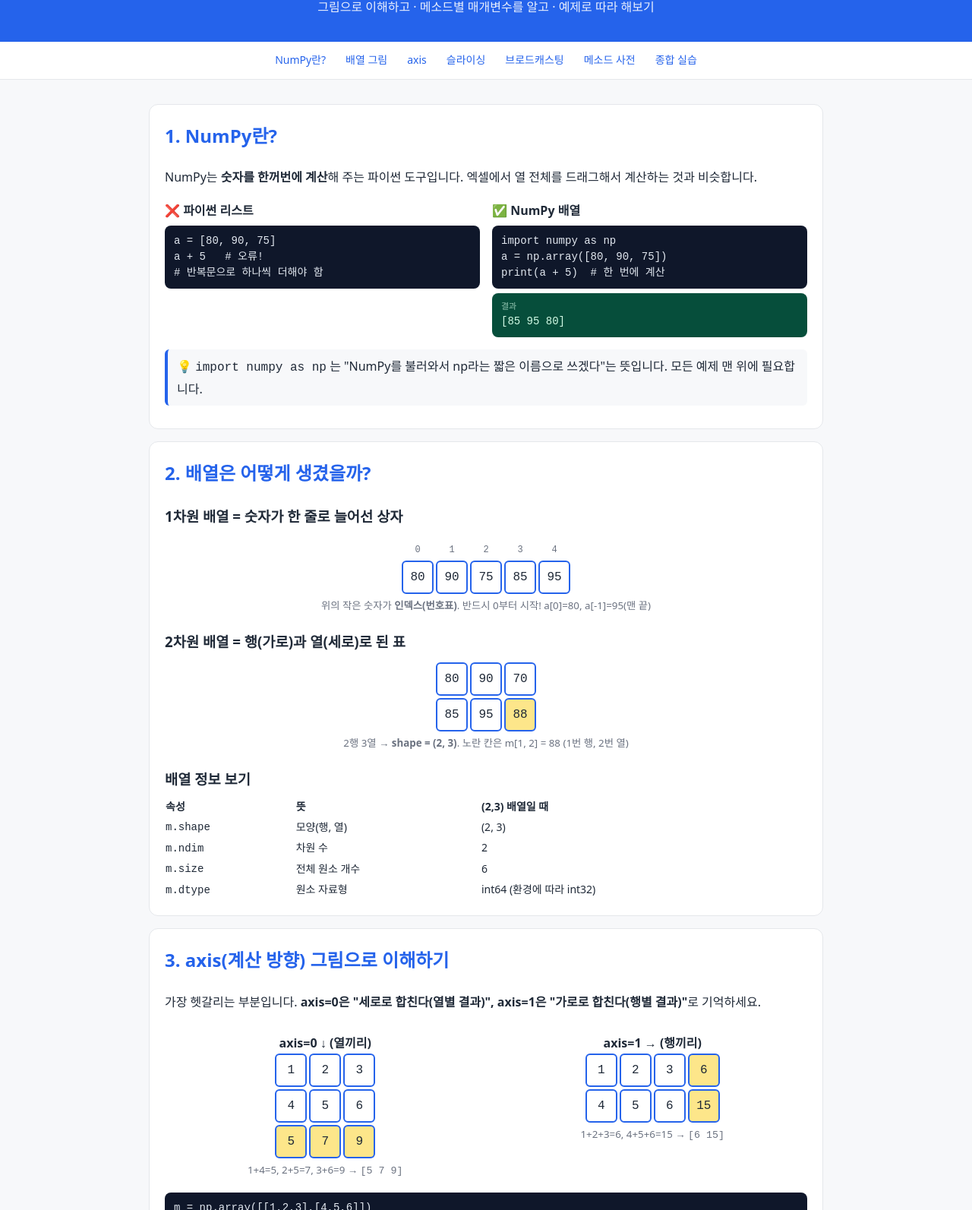
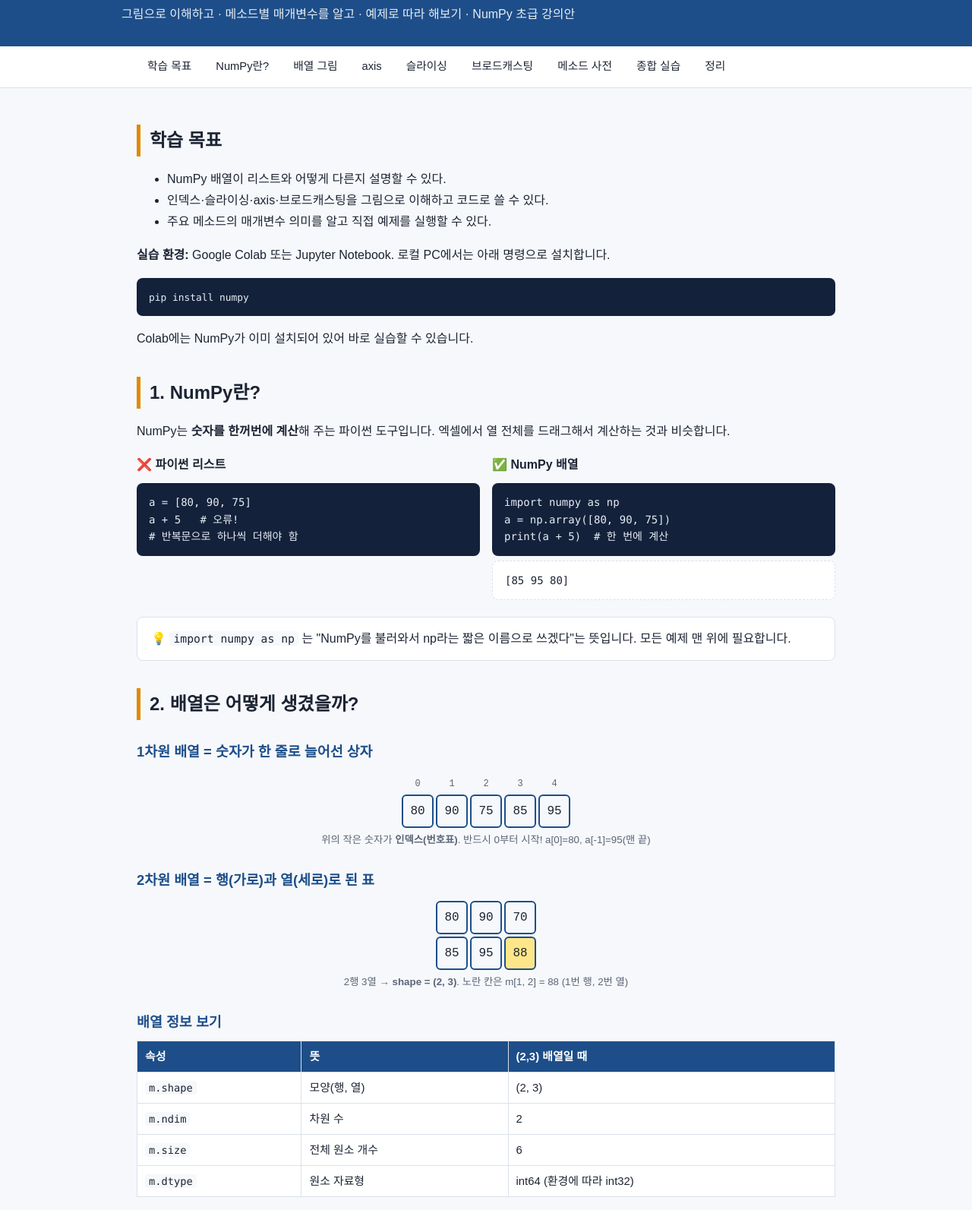
Before and after one commit to aiyit/aiyit.github.io, a plain HTML site: page python/pyHtml/numpy_basics.html in a window 1280 px wide. Shown: the part 99-1692 px from the top of the page at 76% size. Drawn offline with Linux system fonts and the light colour scheme.

Commit message:
numpy_basics.html: numpy_visualization.html과 같은 강의안 형식(학습 목표·표·학생 질문·정리)으로 수정

```diff
--- a/python/pyHtml/numpy_basics.html
+++ b/python/pyHtml/numpy_basics.html
@@ -2,27 +2,51 @@
 <html lang="ko"><head><meta charset="UTF-8"><meta name="viewport" content="width=device-width,initial-scale=1">
 <title>NumPy 쉽게 배우기</title>
 <style>
-:root{--bg:#f7f8fa;--c:#fff;--t:#1f2937;--m:#6b7280;--p:#2563eb;--b:#e5e7eb;--h:#fde68a;--k:#0f172a;--kt:#e2e8f0}
-@media(prefers-color-scheme:dark){:root{--bg:#0f172a;--c:#1e293b;--t:#e5e7eb;--m:#94a3b8;--p:#60a5fa;--b:#334155;--h:#854d0e;--k:#020617}}
-*{box-sizing:border-box}body{margin:0;font:16px/1.75 "Malgun Gothic",system-ui,sans-serif;background:var(--bg);color:var(--t)}
-header{background:var(--p);color:#fff;padding:32px 20px;text-align:center}header h1{margin:0 0 6px}header p{margin:0;opacity:.9}
-nav{position:sticky;top:0;background:var(--c);border-bottom:1px solid var(--b);padding:8px;display:flex;gap:6px;flex-wrap:wrap;justify-content:center;z-index:5}
-nav a{color:var(--p);text-decoration:none;padding:4px 10px;border-radius:14px;font-size:14px}nav a:hover{background:var(--b)}
-main{max-width:920px;margin:auto;padding:16px}section{background:var(--c);border:1px solid var(--b);border-radius:12px;padding:20px;margin:16px 0}
-h2{margin-top:0;color:var(--p)}h3{margin:20px 0 6px}.note{background:var(--bg);border-left:4px solid var(--p);padding:8px 12px;border-radius:6px;margin:10px 0}
-.row{display:flex;gap:16px;flex-wrap:wrap;align-items:flex-start}.fig{text-align:center;margin:10px 0}.fig small{display:block;color:var(--m);margin-top:4px}
-.g{display:inline-grid;gap:3px}.g div{min-width:42px;padding:6px 8px;border:2px solid var(--p);border-radius:6px;text-align:center;font-family:monospace}
-.g .i{border:none;color:var(--m);font-size:12px;padding:0}.g .h{background:var(--h)}.g .r{border-color:#ef4444}
-.ax{display:inline-block;position:relative;padding:0 0 26px 0}.ax b{position:absolute;color:#ef4444;font-size:13px}
-.card{border:1px solid var(--b);border-radius:10px;padding:12px 14px;margin:12px 0}.card h4{margin:0 0 4px;font-family:monospace;color:var(--p);font-size:16px}
-.card ul{margin:4px 0 8px;padding-left:20px;font-size:14px}.card code.k{background:var(--bg);padding:1px 5px;border-radius:4px}
-pre{background:var(--k);color:var(--kt);padding:10px 12px;border-radius:8px;overflow-x:auto;margin:6px 0;font-size:14px;line-height:1.5;position:relative}
-pre.o{background:#064e3b;color:#d1fae5}pre.o::before{content:"결과";display:block;font-size:11px;opacity:.7}
-footer{text-align:center;color:var(--m);padding:20px;font-size:13px}
+:root{--bg:#f6f8fb;--card:#fff;--ink:#1c2433;--sub:#5b6577;--line:#dbe1ea;--main:#1d4e89;--acc:#e08a00;--code:#14213a;--codefg:#e6edf7;--ok:#e8f3ea;--hl:#fde68a}
+@media(prefers-color-scheme:dark){:root{--bg:#10151f;--card:#18202e;--ink:#e6ebf3;--sub:#9aa6ba;--line:#2a3447;--main:#6fa8ee;--acc:#f0a830;--code:#0b101a;--codefg:#e6edf7;--ok:#1b2d22;--hl:#854d0e}}
+*{box-sizing:border-box}
+body{margin:0;background:var(--bg);color:var(--ink);font:16px/1.75 "Noto Sans KR","Malgun Gothic",sans-serif}
+header{background:var(--main);color:#fff;padding:40px 20px 28px}
+header div,main,nav div{max-width:960px;margin:0 auto}
+header h1{margin:0 0 8px;font-size:2rem;letter-spacing:-.02em}
+header p{margin:0;opacity:.9}
+nav{position:sticky;top:0;z-index:5;background:var(--card);border-bottom:1px solid var(--line)}
+nav div{display:flex;gap:4px;overflow-x:auto;padding:8px 20px}
+nav a{white-space:nowrap;padding:6px 14px;border-radius:6px;color:var(--ink);text-decoration:none;font-size:.92rem}
+nav a:hover,nav a:focus-visible{background:var(--bg);outline:2px solid var(--main)}
+main{padding:12px 20px 60px}
+section{margin-top:36px;scroll-margin-top:60px}
+h2{font-size:1.5rem;margin:0 0 6px;padding-left:12px;border-left:5px solid var(--acc)}
+h3{font-size:1.15rem;margin:26px 0 8px;color:var(--main)}
+.goal{background:var(--ok);padding:10px 14px;border-radius:6px;margin:10px 0}
+.box,.note{background:var(--card);border:1px solid var(--line);border-radius:8px;padding:14px 18px;margin:12px 0}
+pre{background:var(--code);color:var(--codefg);padding:14px 16px;border-radius:8px;overflow-x:auto;font:14px/1.6 Consolas,"D2Coding",monospace;margin:10px 0}
+pre.out{background:var(--card);color:var(--ink);border:1px dashed var(--line);margin-top:-4px}
+code{background:var(--bg);padding:1px 5px;border-radius:4px;font-family:Consolas,monospace;font-size:.92em}
+pre code{background:none;padding:0}
+.wrap{overflow-x:auto}
+table{border-collapse:collapse;width:100%;background:var(--card);font-size:.93rem}
+th,td{border:1px solid var(--line);padding:7px 10px;text-align:left;vertical-align:top}
+th{background:var(--main);color:#fff;white-space:nowrap}
+td pre{margin:0;padding:8px 10px;font-size:13px}
+.q{border-left:4px solid var(--acc);padding:4px 14px;margin:10px 0;background:var(--card)}
+.grid{display:grid;grid-template-columns:repeat(auto-fit,minmax(260px,1fr));gap:12px}
+.row{display:flex;gap:16px;flex-wrap:wrap;align-items:flex-start}.fig{text-align:center;margin:10px 0}.fig small{display:block;color:var(--sub);margin-top:4px}
+.g{display:inline-grid;gap:3px}.g div{min-width:42px;padding:6px 8px;border:2px solid var(--main);border-radius:6px;text-align:center;font-family:monospace}
+.g .i{border:none;color:var(--sub);font-size:12px;padding:0}.g .h{background:var(--hl)}
+@media print{nav{display:none}}
 </style></head><body>
-<header><h1>NumPy 쉽게 배우기</h1><p>그림으로 이해하고 · 메소드별 매개변수를 알고 · 예제로 따라 해보기</p></header>
-<nav><a href="#s1">NumPy란?</a><a href="#s2">배열 그림</a><a href="#s3">axis</a><a href="#s4">슬라이싱</a><a href="#s5">브로드캐스팅</a><a href="#s6">메소드 사전</a><a href="#s7">종합 실습</a></nav>
+<header><div><h1>NumPy 쉽게 배우기</h1><p>그림으로 이해하고 · 메소드별 매개변수를 알고 · 예제로 따라 해보기 · NumPy 초급 강의안</p></div></header>
+<nav><div><a href="#goal">학습 목표</a><a href="#s1">NumPy란?</a><a href="#s2">배열 그림</a><a href="#s3">axis</a><a href="#s4">슬라이싱</a><a href="#s5">브로드캐스팅</a><a href="#s6">메소드 사전</a><a href="#s7">종합 실습</a><a href="#wrap">정리</a></div></nav>
 <main>
+
+<section id="goal"><h2>학습 목표</h2>
+<ul><li>NumPy 배열이 리스트와 어떻게 다른지 설명할 수 있다.</li>
+<li>인덱스·슬라이싱·axis·브로드캐스팅을 그림으로 이해하고 코드로 쓸 수 있다.</li>
+<li>주요 메소드의 매개변수 의미를 알고 직접 예제를 실행할 수 있다.</li></ul>
+<p><strong>실습 환경:</strong> Google Colab 또는 Jupyter Notebook. 로컬 PC에서는 아래 명령으로 설치합니다.</p>
+<pre><code>pip install numpy</code></pre>
+<p>Colab에는 NumPy가 이미 설치되어 있어 바로 실습할 수 있습니다.</p></section>
 
 <section id="s1"><h2>1. NumPy란?</h2>
 <p>NumPy는 <b>숫자를 한꺼번에 계산</b>해 주는 파이썬 도구입니다. 엑셀에서 열 전체를 드래그해서 계산하는 것과 비슷합니다.</p>
@@ -32,8 +56,8 @@ a + 5   # 오류!
 # 반복문으로 하나씩 더해야 함</pre></div>
 <div style="flex:1;min-width:240px"><b>✅ NumPy 배열</b><pre>import numpy as np
 a = np.array([80, 90, 75])
-print(a + 5)  # 한 번에 계산</pre><pre class="o">[85 95 80]</pre></div></div>
-<div class="note">💡 <code class="k">import numpy as np</code> 는 "NumPy를 불러와서 np라는 짧은 이름으로 쓰겠다"는 뜻입니다. 모든 예제 맨 위에 필요합니다.</div></section>
+print(a + 5)  # 한 번에 계산</pre><pre class="out">[85 95 80]</pre></div></div>
+<div class="note">💡 <code>import numpy as np</code> 는 "NumPy를 불러와서 np라는 짧은 이름으로 쓰겠다"는 뜻입니다. 모든 예제 맨 위에 필요합니다.</div></section>
 
 <section id="s2"><h2>2. 배열은 어떻게 생겼을까?</h2>
 <h3>1차원 배열 = 숫자가 한 줄로 늘어선 상자</h3>
@@ -41,12 +65,12 @@ print(a + 5)  # 한 번에 계산</pre><pre class="o">[85 95 80]</pre></div></di
 <h3>2차원 배열 = 행(가로)과 열(세로)로 된 표</h3>
 <div class="fig"><div class="g" data-m='[[80,90,70],[85,95,88]]' data-hl="1,2"></div><small>2행 3열 → <b>shape = (2, 3)</b>. 노란 칸은 m[1, 2] = 88 (1번 행, 2번 열)</small></div>
 <h3>배열 정보 보기</h3>
-<table style="width:100%;border-collapse:collapse;font-size:14px">
-<tr><th align=left>속성</th><th align=left>뜻</th><th align=left>(2,3) 배열일 때</th></tr>
+<div class="wrap"><table>
+<tr><th>속성</th><th>뜻</th><th>(2,3) 배열일 때</th></tr>
 <tr><td><code>m.shape</code></td><td>모양(행, 열)</td><td>(2, 3)</td></tr>
 <tr><td><code>m.ndim</code></td><td>차원 수</td><td>2</td></tr>
 <tr><td><code>m.size</code></td><td>전체 원소 개수</td><td>6</td></tr>
-<tr><td><code>m.dtype</code></td><td>원소 자료형</td><td>int64 (환경에 따라 int32)</td></tr></table></section>
+<tr><td><code>m.dtype</code></td><td>원소 자료형</td><td>int64 (환경에 따라 int32)</td></tr></table></div></section>
 
 <section id="s3"><h2>3. axis(계산 방향) 그림으로 이해하기</h2>
 <p>가장 헷갈리는 부분입니다. <b>axis=0은 "세로로 합친다(열별 결과)", axis=1은 "가로로 합친다(행별 결과)"</b>로 기억하세요.</p>
@@ -55,9 +79,9 @@ print(a + 5)  # 한 번에 계산</pre><pre class="o">[85 95 80]</pre></div></di
 <div class="fig"><b>axis=1 → (행끼리)</b><br><div class="g" data-m='[[1,2,3,6],[4,5,6,15]]' data-hl="0,3;1,3"></div><small>1+2+3=6, 4+5+6=15 → <code>[6 15]</code></small></div></div>
 <pre>m = np.array([[1,2,3],[4,5,6]])
 print(m.sum(axis=0))
-print(m.sum(axis=1))</pre><pre class="o">[5 7 9]
+print(m.sum(axis=1))</pre><pre class="out">[5 7 9]
 [ 6 15]</pre>
-<div class="note">💡 학생(행)별 평균 → <code class="k">axis=1</code>, 과목(열)별 평균 → <code class="k">axis=0</code></div></section>
+<div class="note">💡 학생(행)별 평균 → <code>axis=1</code>, 과목(열)별 평균 → <code>axis=0</code></div></section>
 
 <section id="s4"><h2>4. 슬라이싱: 표에서 원하는 부분 오려내기</h2>
 <p><code>a[시작:끝]</code> 에서 <b>끝 번호는 포함하지 않습니다.</b> 2차원은 <code>m[행범위, 열범위]</code> 입니다.</p>
@@ -66,7 +90,7 @@ print(m.sum(axis=1))</pre><pre class="o">[5 7 9]
 <div class="fig"><div class="g" data-m='[[80,90,70],[85,95,88],[75,80,90]]' data-hl="0,0;1,0;2,0"></div><small><code>m[:, 0]</code> → 모든 행의 0번 열</small></div></div>
 <pre>a = np.array([80, 90, 75, 85, 95])
 print(a[1:4])        # 1,2,3번
-print(a[a >= 85])    # 조건에 맞는 값만 (불리언 마스크)</pre><pre class="o">[90 75 85]
+print(a[a >= 85])    # 조건에 맞는 값만 (불리언 마스크)</pre><pre class="out">[90 75 85]
 [90 85 95]</pre></section>
 
 <section id="s5"><h2>5. 브로드캐스팅: 작은 배열이 자동으로 늘어난다</h2>
@@ -76,14 +100,14 @@ print(a[a >= 85])    # 조건에 맞는 값만 (불리언 마스크)</pre><pre c
 <div class="fig"><div class="g" data-m='[[80,95,80],[85,100,98]]'></div></div></div>
 <pre>scores = np.array([[80,90,70],[85,95,88]])
 bonus = np.array([0, 5, 10])   # 과목별 가산점
-print(scores + bonus)</pre><pre class="o">[[ 80  95  80]
+print(scores + bonus)</pre><pre class="out">[[ 80  95  80]
  [ 85 100  98]]</pre></section>
 
 <section id="s6"><h2>6. 메소드 사전 (매개변수 + 예제)</h2>
-<p>각 카드: <b>이름(매개변수)</b> → 매개변수 뜻 → 예제 코드 → 결과. 값이 <code>=</code>로 적힌 매개변수는 생략 가능한 기본값입니다.</p>
+<p>분류별 표에서 <b>메소드 → 매개변수 의미 → 예제 코드 → 결과</b> 순서로 확인합니다. 값이 <code>=</code>로 적힌 매개변수는 생략 가능한 기본값입니다.</p>
 <div id="lib"></div></section>
 <section id="s7"><h2>7. 종합 실습 프로그램</h2>
-<p>위 메소드 카드의 예제를 <b>하나의 프로그램</b>으로 묶었습니다. 전체를 Jupyter / Colab에 붙여 넣어 실행하고, 각 카드의 결과와 비교해 보세요. 숫자나 매개변수를 바꿔 가며 결과가 어떻게 달라지는지 확인하면 실력이 빠르게 늡니다.</p>
+<p>위 표의 예제를 <b>하나의 프로그램</b>으로 묶었습니다. 전체를 Jupyter / Colab에 붙여 넣어 실행하고, 표의 결과와 비교해 보세요. 숫자나 매개변수를 바꿔 가며 결과가 어떻게 달라지는지 확인하면 실력이 빠르게 늡니다.</p>
 <pre>import numpy as np
 
 print(&quot;===== ① 배열 만들기 =====&quot;)
@@ -143,9 +167,15 @@ B = np.array([[5, 6], [7, 8]])
 print(A @ B)
 np.savetxt(&quot;a.csv&quot;, A, delimiter=&quot;,&quot;, fmt=&quot;%d&quot;)
 print(np.loadtxt(&quot;a.csv&quot;, delimiter=&quot;,&quot;, dtype=int))</pre>
-<div class="note">💡 난수(⑥)는 <code class="k">seed(42)</code>로 고정해 같은 코드면 같은 값이 나오지만, NumPy 버전에 따라 카드의 예시 값과 다를 수 있습니다. 마지막의 <code class="k">a.csv</code>는 실행한 폴더에 저장됩니다.</div></section>
+<div class="q">학생 질문: ① 숫자나 매개변수를 바꾸면 결과가 어떻게 달라질까요? ② ⑥의 <code>seed(42)</code>를 지우고 여러 번 실행하면 난수 결과는 어떻게 될까요?</div>
+<div class="note">💡 난수(⑥)는 <code>seed(42)</code>로 고정해 같은 코드면 같은 값이 나오지만, NumPy 버전에 따라 표의 예시 값과 다를 수 있습니다. 마지막의 <code>a.csv</code>는 실행한 폴더에 저장됩니다.</div></section>
+<section id="wrap"><h2>정리</h2>
+<div class="grid">
+<div class="box"><strong>배열의 구조</strong><br>인덱스는 0부터, 2차원은 <code>m[행, 열]</code>, 모양은 <code>shape</code>로 확인합니다.</div>
+<div class="box"><strong>계산 방향</strong><br><code>axis=0</code>은 열끼리(세로), <code>axis=1</code>은 행끼리(가로)입니다.</div>
+<div class="box"><strong>메소드 고르기</strong><br>만들기 = array·arange·zeros, 바꾸기 = reshape·T, 통계 = sum·mean·max, 조건 = where·sort</div>
+</div></section>
 </main>
-<footer>예제는 모두 <code>import numpy as np</code> 후 실행합니다 · Jupyter / Colab에서 실습하세요</footer>
 
 <script>
 // 그림용 격자 그리기
@@ -198,7 +228,9 @@ const D={
 ["np.savetxt(fname, X, delimiter, fmt) / np.loadtxt(fname, delimiter, dtype)","fname:파일 이름|X:저장할 배열|delimiter:구분 문자(CSV는 ',')|fmt:저장 형식(%d=정수)|dtype:불러올 자료형","np.savetxt('a.csv', A, delimiter=',', fmt='%d')\nprint(np.loadtxt('a.csv', delimiter=',', dtype=int))","[[1 2]\n [3 4]]"]]
 };
 const lib=document.getElementById('lib');
+const Q={"①":"np.arange(1, 6)과 np.linspace(1, 6, 6)은 어떻게 다를까요?","②":"6개짜리 배열에 reshape(4, -1)을 쓰면 어떻게 될까요?","③":"m.sum(axis=0)과 axis=1을 바꾸면 결과가 어떻게 달라질까요?","④":"clip의 범위를 0~60으로 바꾸면 [-5, 50, 120]은 어떻게 될까요?","⑤":"합격 기준을 70점으로 바꾸고, 불합격자만 뽑으려면 조건을 어떻게 바꿀까요?","⑥":"seed를 지우면 실행할 때마다 결과가 같을까요?","⑦":"b = a.copy() 대신 b = a 로 쓰고 b[0]=99를 하면 a는 어떻게 될까요?"};
 for(const [cat,items] of Object.entries(D)){
- lib.innerHTML+=`<h3>${cat}</h3>`+items.map(([n,p,c,o])=>`<div class="card"><h4>${n}</h4><ul>${p.split('|').map(x=>{const i=x.indexOf(':');return `<li><code class="k">${x.slice(0,i)}</code> — ${x.slice(i+1)}</li>`}).join('')}</ul><pre>${c}</pre><pre class="o">${o}</pre></div>`).join('');
+ const rows=items.map(([n,p,c,o])=>`<tr><td><code>${n}</code></td><td>${p.split('|').map(x=>{const i=x.indexOf(':');return `<code>${x.slice(0,i)}</code> — ${x.slice(i+1)}`}).join('<br>')}</td><td><pre>${c}</pre></td><td><pre class="out">${o}</pre></td></tr>`).join('');
+ lib.innerHTML+=`<h3>${cat}</h3><div class="wrap"><table><tr><th>메소드</th><th>매개변수 의미</th><th>예제 코드</th><th>결과</th></tr>${rows}</table></div><div class="q">학생 질문: ${Q[cat[0]]}</div>`;
 }
 </script></body></html>
```
